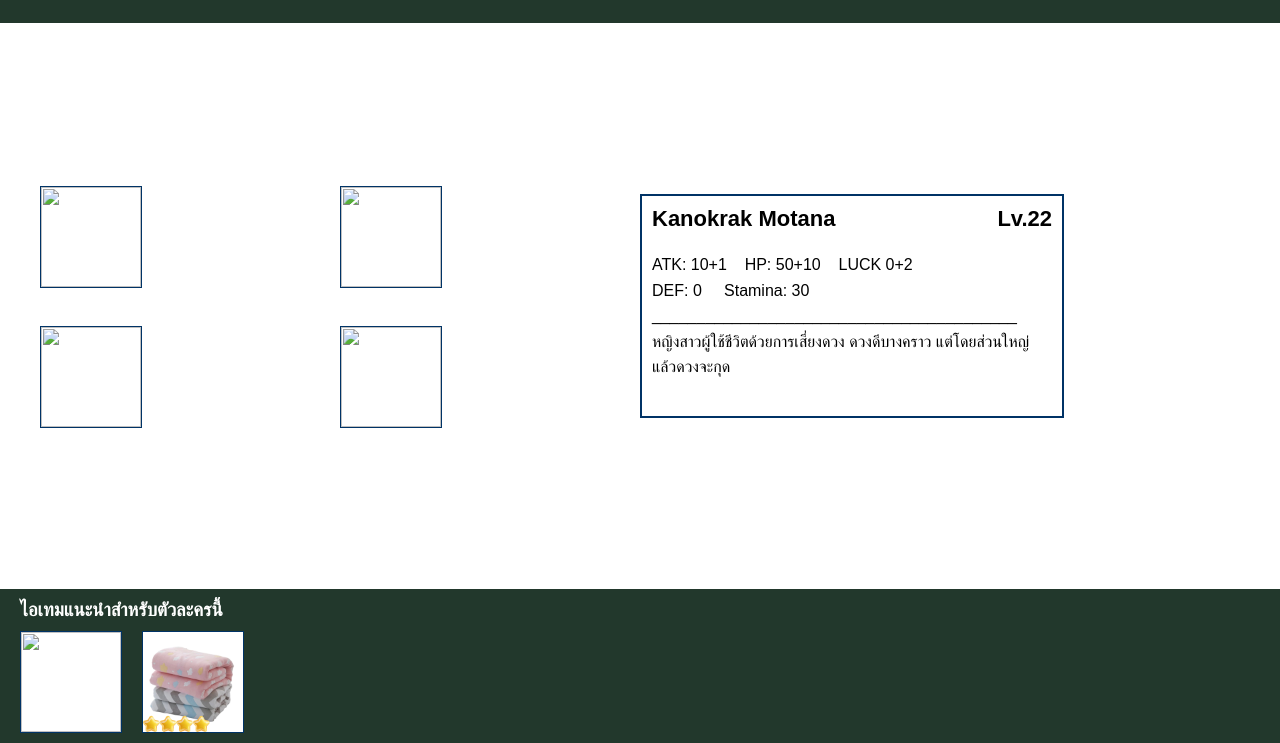
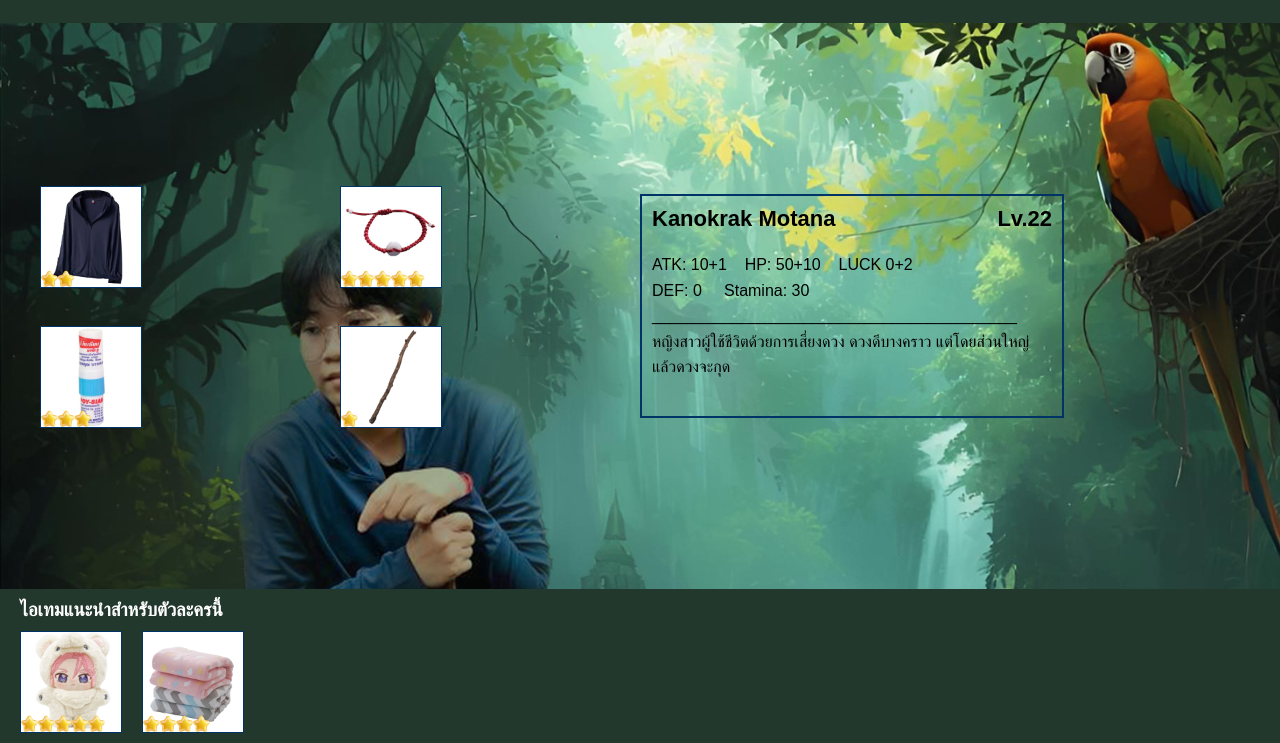
Before and after one commit to Bobotoya/team-A, a plain HTML site: page team-members/kanokrak.html in a window 1280 px wide. Shown: the part 57-800 px from the top of the page. Drawn offline with Linux system fonts and the light colour scheme; files whose address does not match are found by name.

Commit message:
Update kanokrak.html

```diff
--- a/team-members/kanokrak.html
+++ b/team-members/kanokrak.html
@@ -34,9 +34,7 @@
     display: flex;
     align-items: center;
     padding: 40px;
-    background: url('bg_pic.png')
-
-
+    background: url('../images/kanokrak/bg_pic.png')
 
     }
 
@@ -139,10 +137,10 @@
   <main>
 
     <div class="item-grid">
-      <div class="item" data-name="เสื้อแขนยาวย้วยนิดหน่อย" data-desc="DEF +0" data-type="กันแดดได้นิดหน่อย นํ้าหนักเบาเหมาะกับการสวมใส่ไปใช้ชีวิต"><img src="armor_2.jpg"></div>
-      <div class="item" data-name="สายสิญจน์" data-desc="LUCK +2" data-type="สายสิญจน์จากวัดแถวบ้านใส่ก็ได้ไม่ใส่ก็ได้ แต่ใส่แล้วรู้สึกสบายใจแปลกๆ!!?"><img src="thread_5.jpg"></div>
-      <div class="item" data-name="ยาดม" data-desc="Heal 10 HP" data-type="ช่วยให้อากาศในการหายใจสดชื่นขึ้น"><img src="yadom_3.jpg"></div>
-      <div class="item" data-name="ไม้" data-desc="ATK +1" data-type="ไม้ข้างทางเอามาช่วยในการเดินทาง ไม่ได้จำเป็นขนาดนั้นแต่ถ้ามีก็ดี"><img src="branchii_1.jpg"></div>
+      <div class="item" data-name="เสื้อแขนยาวย้วยนิดหน่อย" data-desc="DEF +0" data-type="กันแดดได้นิดหน่อย นํ้าหนักเบาเหมาะกับการสวมใส่ไปใช้ชีวิต"><img src="../images/kanokrak/armor_2.jpg"></div>
+      <div class="item" data-name="สายสิญจน์" data-desc="LUCK +2" data-type="สายสิญจน์จากวัดแถวบ้านใส่ก็ได้ไม่ใส่ก็ได้ แต่ใส่แล้วรู้สึกสบายใจแปลกๆ!!?"><img src="../images/kanokrak/thread_5.jpg"></div>
+      <div class="item" data-name="ยาดม" data-desc="Heal 10 HP" data-type="ช่วยให้อากาศในการหายใจสดชื่นขึ้น"><img src="../images/kanokrak/yadom_3.jpg"></div>
+      <div class="item" data-name="ไม้" data-desc="ATK +1" data-type="ไม้ข้างทางเอามาช่วยในการเดินทาง ไม่ได้จำเป็นขนาดนั้นแต่ถ้ามีก็ดี"><img src="../images/kanokrak/branchii_1.jpg"></div>
 
     </div>
 
@@ -163,7 +161,7 @@
     <div class="recommend">
       <h3>ไอเทมแนะนำสำหรับตัวละครนี้</h3>
       <div class="recommend-grid">
-        <div class="item" data-name="โคฮาคุจัง" data-desc="Heal 999999999+ HP" data-type="ที่พึ่งทางใจขั้นสูง"><img src="kohaku-chan_5.jpg"></div>
+        <div class="item" data-name="โคฮาคุจัง" data-desc="Heal 999999999+ HP" data-type="ที่พึ่งทางใจขั้นสูง"><img src="../images/kanokrak/kohaku-chan_5.jpg"></div>
         <div class="item" data-name="ชุดเครื่องนอน" data-desc="Heal 100+ HP" data-type="นอนก่อนแล้วค่อยว่ากัน"><img src="blanket_4.jpg"></div>
 
       </div>
```
